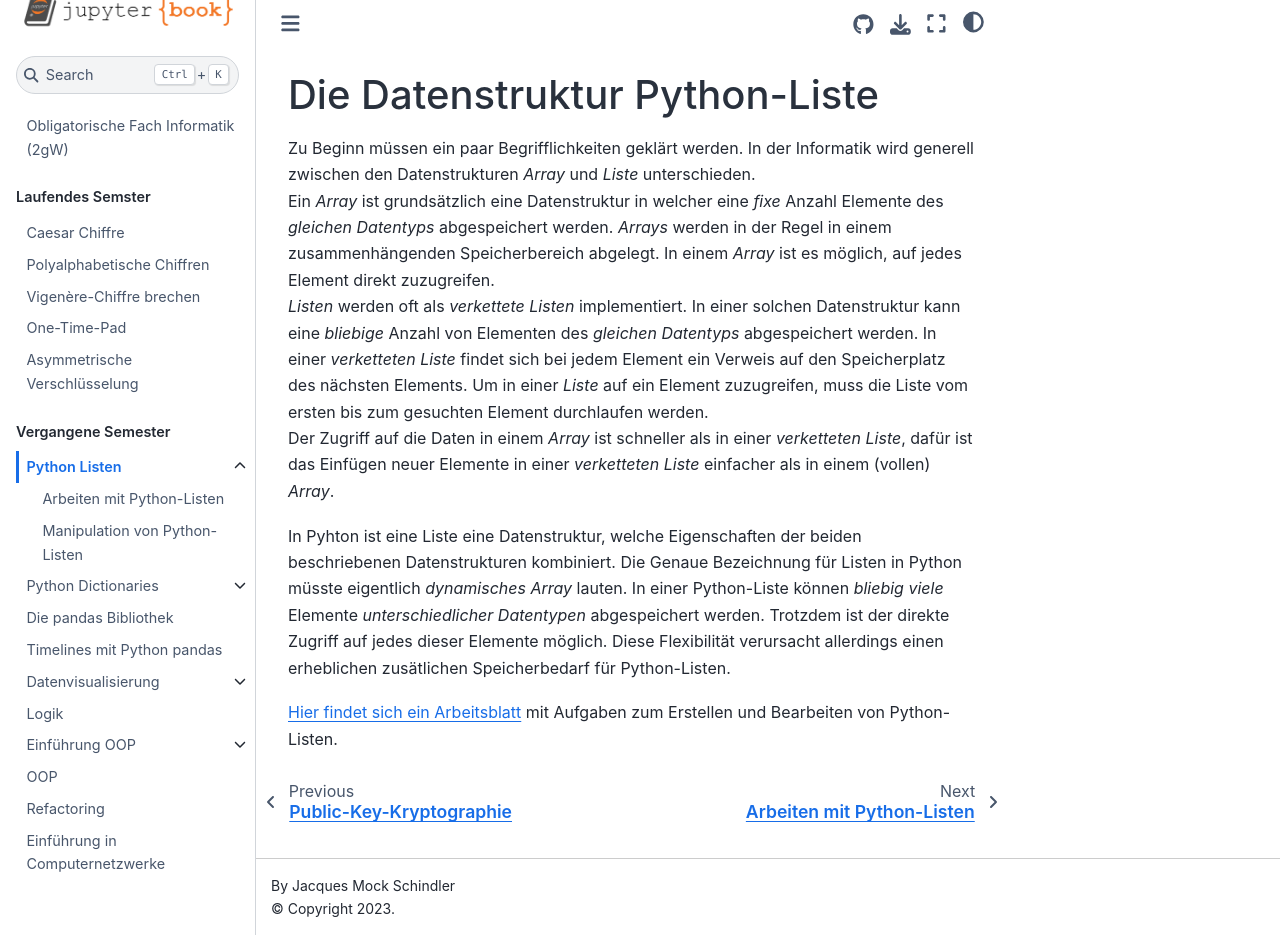
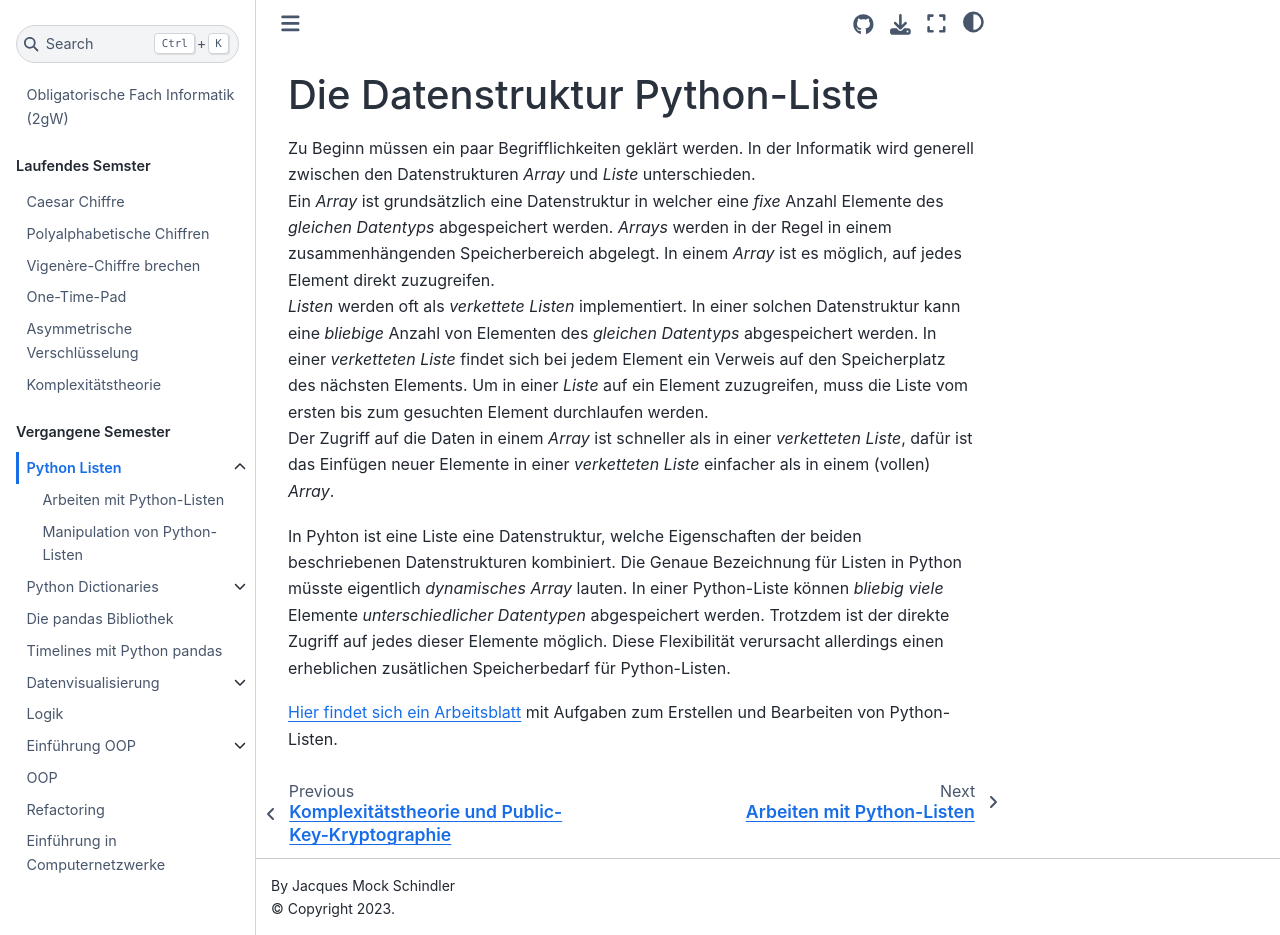
Before and after one commit to SkriptenMk/I_gW_23-27, a Jupyter Book: the page built from docs/240826/einfuehrung.md, in a window 1280 px wide and 935 px high. Built offline with Jupyter Book 1.0.4 settings and Sphinx 7.4.7 and the Sphinx Book theme 1.1.4, drawn with Linux system fonts in a browser that asks for light colours; pages that are not in the unit, such as notebooks, are missing from menus.

Commit message:
Lege die Dateistruktur für den 24. März 25 an

```diff
--- a/docs/_toc.yml
+++ b/docs/_toc.yml
@@ -14,6 +14,8 @@
           title: One-Time-Pad
         - file: 250317/asymmetrie.md
           title: Asymmetrische Verschlüsselung
+        - file: 250324/komplexitaet.ipynb
+          title: Komplexitätstheorie
   - caption: Vergangene Semester
     chapters:
         - file: 240826/einfuehrung.md
```
Also changed, not shown: docs/250324/komplexitaet.ipynb (added).
